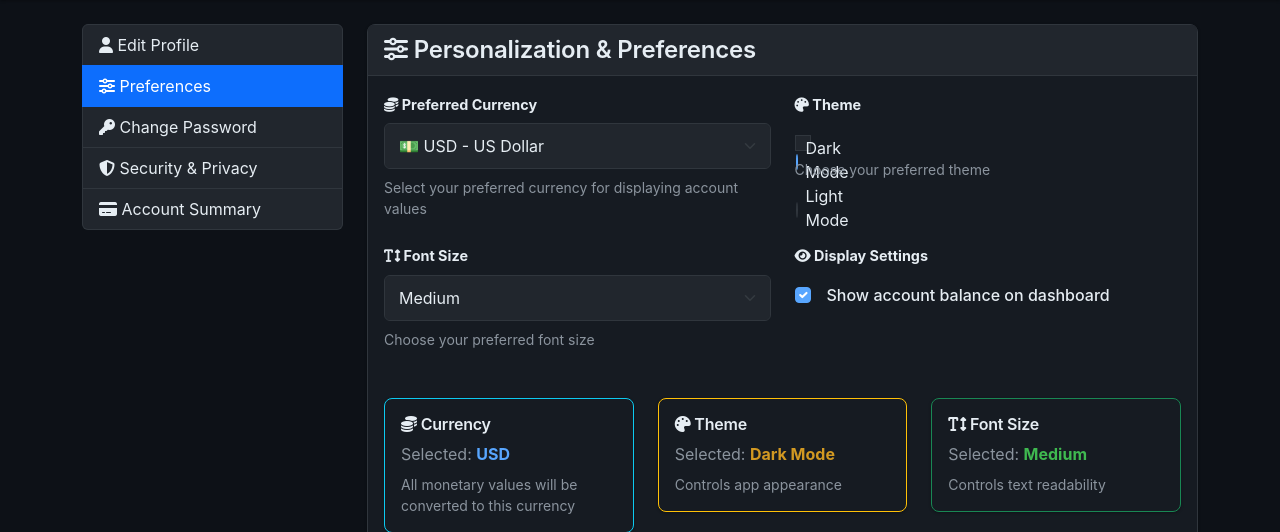
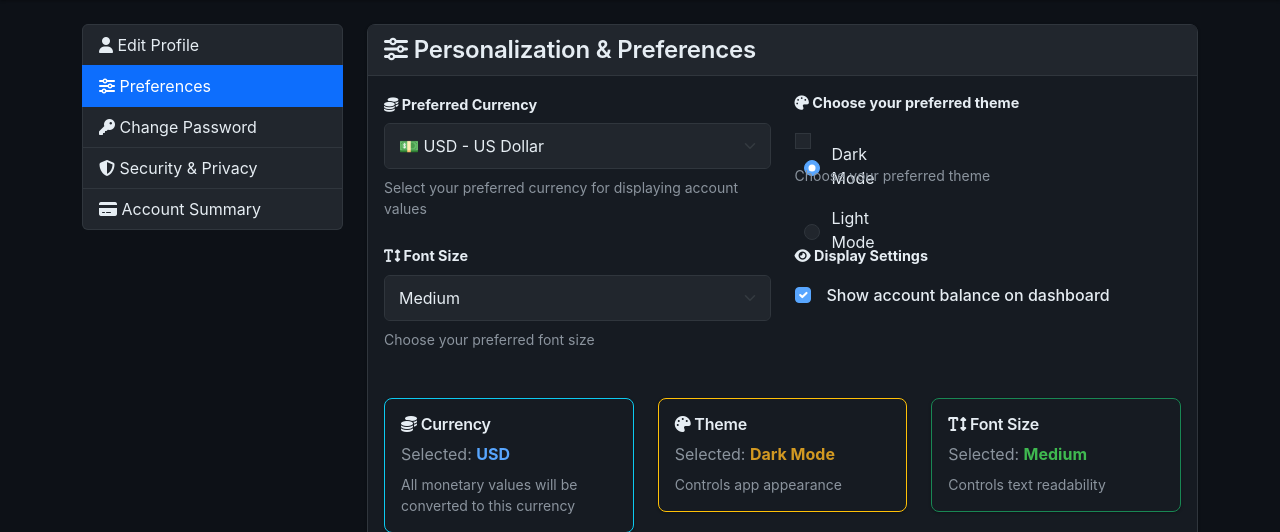
Before and after one commit to property360-2/simple-bank-management-system-django, a Django app: page /settings/preferences/ in a window 1280 px wide. Shown: the part 57-589 px from the top of the page. Run offline with Django 5.2, Linux system fonts and the light colour scheme; the visitor is signed in with stand-in values (Sample User, id 1).

Commit message:
Fix overlapping theme radio buttons and labels in preferences
Improved spacing and alignment of theme selection radio buttons:

CSS Changes:
- Added padding (0.5rem) to radio button labels for better click area
- Added flex-shrink: 0 to prevent radio input from shrinking
- Increased margin-right of radio button from 0.5rem to 0.75rem
- Set explicit width and height (1rem) for radio button consistency
- Added hover effects with background color transition
- Added light mode hover background color variant
- Added border-radius and transition for better UX

Template Changes:
- Changed label to use d-block with mb-3 for better spacing
- Updated label text to 'Choose your preferred theme' for clarity
- Removed mt-2 from radio group div (not needed with padding)
- Changed help text margin from mt-2 to mt-3 for breathing room
- Removed unnecessary 'for' attribute from label

This fixes the issue where theme text and radio buttons were overlapping.

```diff
--- a/bank_system/static/css/modern_design.css
+++ b/bank_system/static/css/modern_design.css
@@ -1461,11 +1461,26 @@ body[data-font-size="large"] small { font-size: 16px; }
     align-items: center;
     margin-bottom: 0 !important;
     cursor: pointer;
+    padding: 0.5rem;
+    border-radius: 0.25rem;
+    transition: background-color 0.2s ease;
+}
+
+.theme-radio-group label:hover {
+    background-color: rgba(0, 0, 0, 0.05);
 }
 
 .theme-radio-group input[type="radio"] {
-    margin-right: 0.5rem;
+    margin-right: 0.75rem;
+    margin-top: 0.25rem;
+    flex-shrink: 0;
     cursor: pointer;
+    width: 1rem;
+    height: 1rem;
+}
+
+body[data-theme="light"] .theme-radio-group label:hover {
+    background-color: rgba(0, 0, 0, 0.08);
 }
 
 /* ============================================================================
--- a/bank_system/templates/settings/preferences.html
+++ b/bank_system/templates/settings/preferences.html
@@ -52,17 +52,17 @@
 
                         <div class="col-md-6">
                             <div class="mb-4">
-                                <label for="{{ form.theme.id_for_label }}" class="form-label">
-                                    <strong><i class="fas fa-palette"></i> Theme</strong>
+                                <label class="form-label d-block mb-3">
+                                    <strong><i class="fas fa-palette"></i> Choose your preferred theme</strong>
                                 </label>
                                 {% if form.theme.errors %}
                                     <div class="invalid-feedback d-block">{{ form.theme.errors }}</div>
                                 {% endif %}
-                                <div class="mt-2 theme-radio-group">
+                                <div class="theme-radio-group">
                                     {{ form.theme }}
                                 </div>
                                 {% if form.theme.help_text %}
-                                    <small class="form-text text-muted d-block mt-2">
+                                    <small class="form-text text-muted d-block mt-3">
                                         {{ form.theme.help_text|safe }}
                                     </small>
                                 {% endif %}
```
